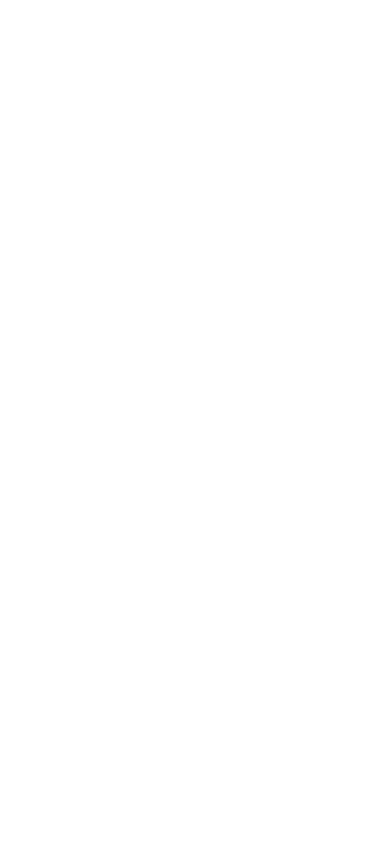
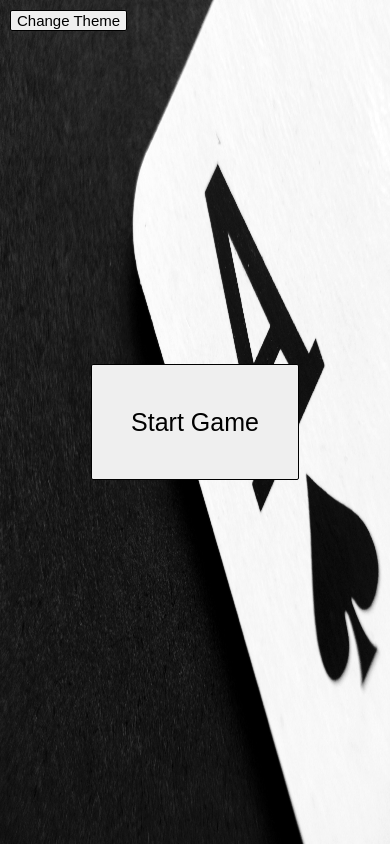
Before and after one commit to Toam10/memory-cards, a React (Create React App) app: page / in a window 390 px wide. Built offline with nearby package versions, Linux system fonts and the light colour scheme.

Commit message:
finish openingScreen elements and responsive to mobile

```diff
--- a/src/components/openingScreen/index.tsx
+++ b/src/components/openingScreen/index.tsx
@@ -1,5 +1,16 @@
+import React from "react";
+import * as Style from "./openingScreen.styles";
+import { Link } from "react-router-dom";
+
 const OpeningScreen = () => {
-	return null;
+	return (
+		<Style.Container>
+			<Style.ChangeThemeButton>Change Theme</Style.ChangeThemeButton>
+			<Link to="/Game">
+				<Style.StartGameButton>Start Game</Style.StartGameButton>
+			</Link>
+		</Style.Container>
+	);
 };
 
 export default OpeningScreen;
--- /dev/null
+++ b/src/components/openingScreen/openingScreen.styles.ts
@@ -0,0 +1,37 @@
+import styled from "styled-components";
+import backgroundImage from "../../assets/openingScreen/background.jpg";
+
+export const Container = styled.div`
+	width: 100%;
+	height: 100vh;
+	display: flex;
+	justify-content: center;
+	align-items: center;
+	background-image: url(${backgroundImage});
+	background-position: center center;
+	background-size: 100% 100%;
+`;
+
+export const StartGameButton = styled.button`
+	padding: 5vh 10vw;
+	font-size: 25px;
+	font-weight: lighter;
+	cursor: pointer;
+	border-radius: 2px;
+	border: 1px solid black;
+`;
+
+export const ChangeThemeButton = styled.button`
+	position: absolute;
+	top: 10px;
+	left: 10px;
+	display: flex;
+	justify-content: center;
+	align-items: center;
+	font-size: medium;
+	font-weight: lighter;
+	font-size: 15px;
+	border-radius: 2px;
+	border: 1px solid black;
+	cursor: pointer;
+`;
```
Also changed, not shown: src/assets/openingScreen/background.jpg (added).
